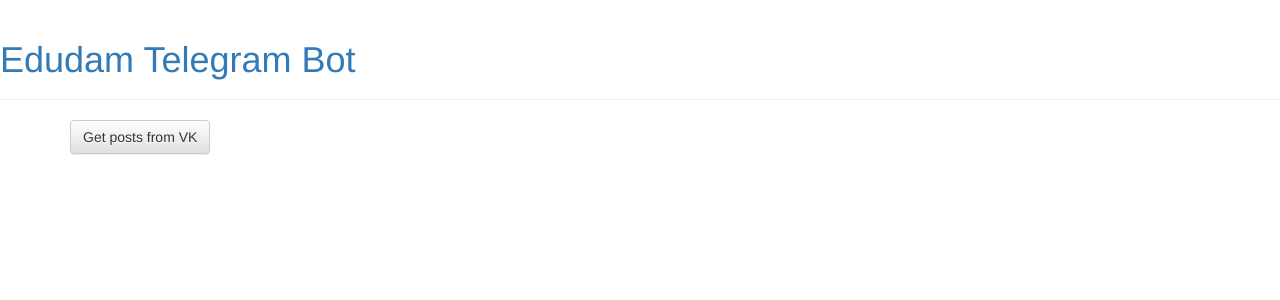
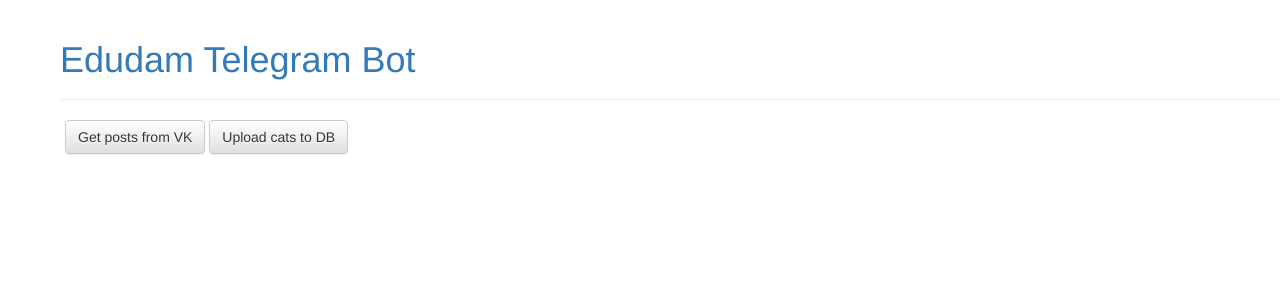
Before and after one commit to nurgalive/Foodsharing_SDD, a Django app: page / in a window 1280 px wide. Shown: the top 300 px of the page. Run offline with Django 3.2, Linux system fonts and the light colour scheme; data that the repository does not hold is empty; some libraries are stand-ins or nearby versions.

Commit message:
styles fixes

```diff
--- a/tgbot/templates/tgbot/base.html
+++ b/tgbot/templates/tgbot/base.html
@@ -9,7 +9,16 @@
 
         <link rel="stylesheet" href="{% static 'css/bot.css' %}">
 
-        <title>Bratishka bot</title>
+        <title>Edudam</title>
+        <style>
+            .page-header {
+                margin-left: 60px;
+            }
+
+            .container {
+                margin-left: 50px;
+            }
+        </style>
     </head>
     <body>
         <div class="page-header">
--- a/tgbot/templates/tgbot/home.html
+++ b/tgbot/templates/tgbot/home.html
@@ -2,6 +2,7 @@
 
 {% block content %}
 <a class="btn btn-default" href="{% url 'from_vk_to_db' %}">Get posts from VK</a>
+<a class="btn btn-default" href="{% url 'upload_cats_to_db' %}">Upload cats to DB</a>
 {% for post in posts %}
     <div class="message">
         <div class="date">
```
Lines whose indentation alone changed are shown as unchanged.
